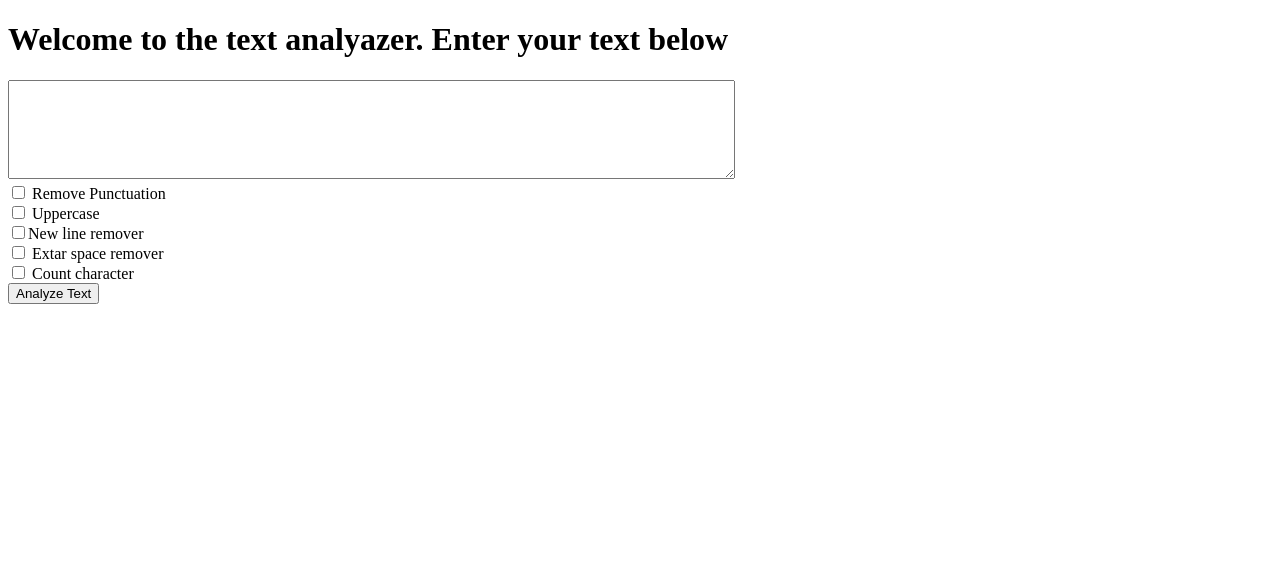
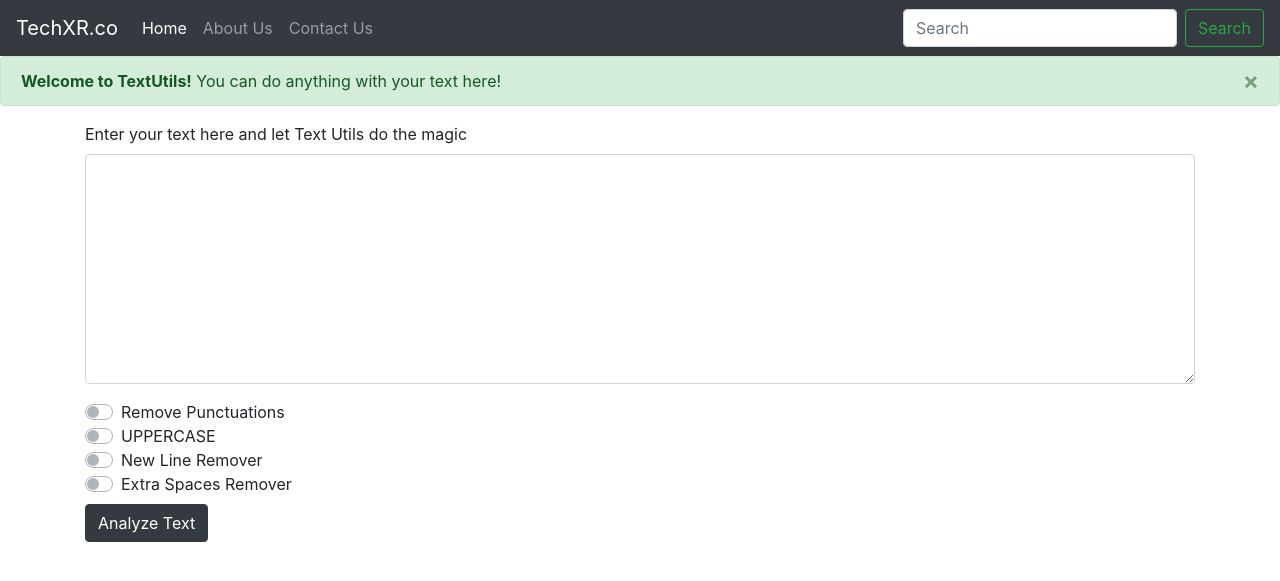
Before and after one commit to shubhamtechxr/django-mysite, a Django app: page / in a window 1280 px wide. Shown: the top 581 px of the page. Run offline with Django 3.2, Linux system fonts and the light colour scheme; some libraries are stand-ins or nearby versions.

Commit message:
14th lec bootstarp

```diff
--- a/mysite/templates/index.html
+++ b/mysite/templates/index.html
@@ -1,22 +1,92 @@
 
-<!DOCTYPE html>
+
+<!doctype html>
 <html lang="en">
   <head>
-    <meta charset="UTF-8">
-    <title>Template is working</title>
+    <!-- Required meta tags -->
+    <meta charset="utf-8">
+    <meta name="viewport" content="width=device-width, initial-scale=1, shrink-to-fit=no">
+
+    <!-- Bootstrap CSS -->
+    <link rel="stylesheet" href="https://stackpath.bootstrapcdn.com/bootstrap/4.2.1/css/bootstrap.min.css" integrity="sha384-GJzZqFGwb1QTTN6wy59ffF1BuGJpLSa9DkKMp0DgiMDm4iYMj70gZWKYbI706tWS" crossorigin="anonymous">
+
+    <title>Text Utils</title>
   </head>
   <body>
-<h1>Welcome to the text analyazer. Enter your text below</h1>
+<nav class="navbar navbar-expand-lg navbar-dark bg-dark">
+  <a class="navbar-brand" href="#">TechXR.co</a>
+  <button class="navbar-toggler" type="button" data-toggle="collapse" data-target="#navbarNavDropdown" aria-controls="navbarNavDropdown" aria-expanded="false" aria-label="Toggle navigation">
+    <span class="navbar-toggler-icon"></span>
+  </button>
+  <div class="collapse navbar-collapse" id="navbarNavDropdown">
+    <ul class="navbar-nav">
+      <li class="nav-item active">
+        <a class="nav-link" href="#">Home <span class="sr-only">(current)</span></a>
+      </li>
+      <li class="nav-item">
+        <a class="nav-link" href="#">About Us</a>
+      </li>
+      <li class="nav-item">
+        <a class="nav-link" href="#">Contact Us</a>
+      </li>
+
+    </ul>
+  </div>
+  <form class="form-inline">
+    <input class="form-control mr-sm-2" type="search" placeholder="Search" aria-label="Search">
+    <button class="btn btn-outline-success my-2 my-sm-0" type="submit">Search</button>
+  </form>
+</nav>
+
+
+<div class="alert alert-success alert-dismissible fade show" role="alert">
+  <strong>Welcome to TextUtils!</strong> You can do anything with your text here!
+  <button type="button" class="close" data-dismiss="alert" aria-label="Close">
+    <span aria-hidden="true">×</span>
+  </button>
+</div>
+
+
+<div class="container">
+
   <form action='/analyze' method='get'>
-    <textarea name='text' style='margin: 0px; width: 721px; height: 93px;'></textarea><br>
-    <input type="checkbox" name='removepunc'> Remove Punctuation<br>
-    <input type="checkbox" name='fullcaps'> Uppercase<br>
-    <input type="checkbox" name='newlineremover'>New line remover<br>
-    <input type="checkbox" name='extraspaceremover'> Extar space remover<br>
-    <input type="checkbox" name='countchar'> Count character<br>
 
-    <button type='submit'> Analyze Text</button>
 
+
+  <div class="form-group">
+    <label for="exampleFormControlTextarea1">Enter your text here and let Text Utils do the magic</label>
+    <textarea class="form-control" name='text' id="exampleFormControlTextarea1" rows="9"></textarea>
+  </div>
+
+<div class="custom-control custom-switch">
+  <input type="checkbox" name="removepunc" class="custom-control-input" id="customSwitch1">
+  <label class="custom-control-label" for="customSwitch1">Remove Punctuations</label>
+</div>
+
+  <div class="custom-control custom-switch">
+  <input type="checkbox" name="fullcaps" class="custom-control-input" id="customSwitch2">
+  <label class="custom-control-label" for="customSwitch2">UPPERCASE</label>
+</div>
+
+  <div class="custom-control custom-switch">
+  <input type="checkbox"  name="newlineremover" class="custom-control-input" id="customSwitch3">
+  <label class="custom-control-label" for="customSwitch3">New Line Remover</label>
+</div>
+
+  <div class="custom-control custom-switch">
+  <input type="checkbox"  name="extraspaceremover" class="custom-control-input" id="customSwitch4">
+  <label class="custom-control-label" for="customSwitch4">Extra Spaces Remover</label>
+</div>
+
+<button type="submit" class="btn btn-dark mt-2">Analyze Text</button>
     </form>
+</div>
+
+
+    <!-- Optional JavaScript -->
+    <!-- jQuery first, then Popper.js, then Bootstrap JS -->
+    <script src="https://code.jquery.com/jquery-3.3.1.slim.min.js" integrity="sha384-q8i/X+965DzO0rT7abK41JStQIAqVgRVzpbzo5smXKp4YfRvH+8abtTE1Pi6jizo" crossorigin="anonymous"></script>
+    <script src="https://cdnjs.cloudflare.com/ajax/libs/popper.js/1.14.6/umd/popper.min.js" integrity="sha384-wHAiFfRlMFy6i5SRaxvfOCifBUQy1xHdJ/yoi7FRNXMRBu5WHdZYu1hA6ZOblgut" crossorigin="anonymous"></script>
+    <script src="https://stackpath.bootstrapcdn.com/bootstrap/4.2.1/js/bootstrap.min.js" integrity="sha384-B0UglyR+jN6CkvvICOB2joaf5I4l3gm9GU6Hc1og6Ls7i6U/mkkaduKaBhlAXv9k" crossorigin="anonymous"></script>
   </body>
 </html>
```
Also changed, not shown: mysite/templates/analyze.html (+57 -11 lines). Lines whose indentation alone changed are shown as unchanged.
